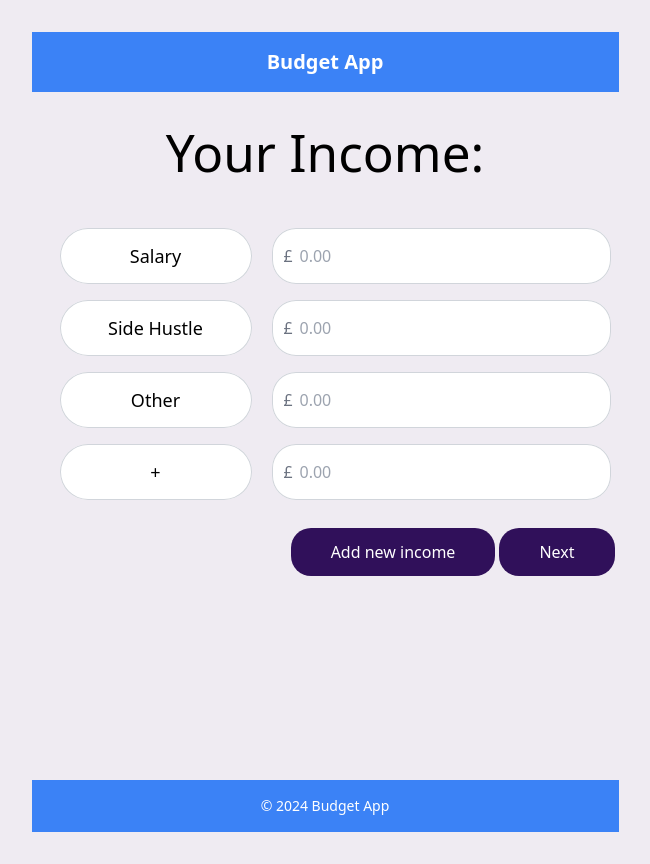
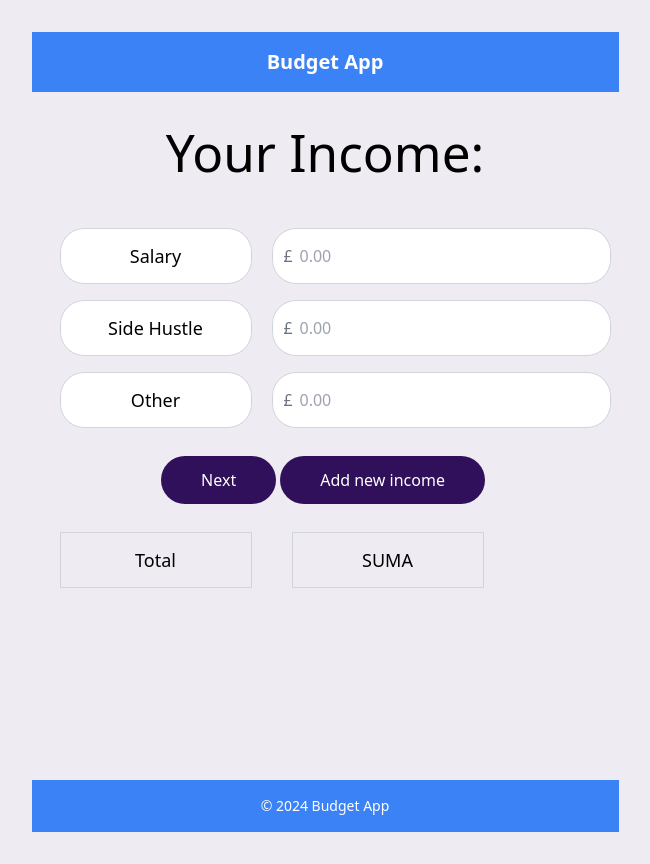
Before and after one commit to MrKatrish/insight_wallet, a React (Vite) app: page /income in a window 1280 px wide. Shown: the whole page, without its empty margins (315-965 px from the left). Built offline with nearby package versions, Linux system fonts and the light colour scheme.

Commit message:
added custom colors in tailwind.config, deletec Income.css file

```diff
--- a/src/components/FormButton.jsx
+++ b/src/components/FormButton.jsx
@@ -2,6 +2,6 @@ import React from "react";
 
 export default function FormButton({onClick, title}) {
     return (
-        <button className="button mr-1" onClick={onClick}>{title}</button>
+        <button className="button mr-1 my-5 rounded-3xl px-10 py-3 text-white bg-customPurple" onClick={onClick}>{title}</button>
     );
 }
--- a/src/components/UserInput.jsx
+++ b/src/components/UserInput.jsx
@@ -4,7 +4,7 @@ export default function UserInput({incomeTitle, value, handleChange}) {
     return (
         <>
         <div className="flex p-2 justify-start">
-            <label className="text-lg font-medium leading-10 px-10 py-2 mx-5 border-0 ring-1 ring-inset ring-gray-300 w-48 incomeTitle">{incomeTitle}</label>
+            <label className="text-lg font-medium leading-10 px-10 py-2 mx-5 border-0 ring-1 ring-inset ring-gray-300 w-48 bg-white rounded-3xl">{incomeTitle}</label>
             <div className="relative">
             <div className="absolute inset-y-0 left-0 flex items-center pl-3">
                 <span className="text-gray-500 sm:text-md">£</span>
--- a/src/pages/Income.jsx
+++ b/src/pages/Income.jsx
@@ -1,6 +1,5 @@
 import React, { useState } from 'react';
 import { useNavigate } from 'react-router-dom';
-import '../styles/Income.css';
 import UserInput from '../components/UserInput';
 import FormTitle from './FormTitle';
 import FormButton from '../components/FormButton';
@@ -44,11 +43,11 @@ function Income({ updateUserData }) {
 
   return (
     <>
+    <div>
       <FormTitle title='Your Income:' />
       <UserInput incomeTitle='Salary' value={income.salary} handleChange={handleChange}/>
-      <UserInput incomeTitle='Side Hustle' income={income.salary} handleChange={handleChange}/>
-      <UserInput incomeTitle='Other' income={income.salary} handleChange={handleChange}/>
-      <UserInput incomeTitle='+' income={income.salary} handleChange={handleChange}/>
+      <UserInput incomeTitle='Side Hustle' income={income.sideHustle} handleChange={handleChange}/>
+      <UserInput incomeTitle='Other' income={income.other} handleChange={handleChange}/>
 
       {income.additionalIncome && income.additionalIncome.map((item, index) => (
         <div key={index} className="flex p-2 justify-start">
@@ -56,10 +55,17 @@ function Income({ updateUserData }) {
         </div>
       ))}
 
-      <FormButton onClick={handleSubmit} title='Next' />
-      <FormButton onClick={handleAddIncome} title='Add new income' />
+      <div className='flex flex-row justify-center'>
+        <FormButton onClick={handleSubmit} title='Next' />
+        <FormButton onClick={handleAddIncome} title='Add new income' />
+      </div>
 
+    </div>
 
+      <div className='flex p-2'>
+            <label className="text-lg font-medium leading-10 px-10 py-2 mx-5 border-0 ring-1 ring-inset ring-gray-300 w-48 incomeTitle">Total</label>
+            <label className="text-lg font-medium leading-10 px-10 py-2 mx-5 border-0 ring-1 ring-inset ring-gray-300 w-48 incomeTitle">SUMA</label>
+      </div>
     </>
   );
 }
--- a/src/styles/Income.css
+++ /dev/null
@@ -1,17 +0,0 @@
-.incomeTitle {
-    background-color: white;
-    border-radius: 30px;
-}
-
-.greyedArea {
-    background-color: var(--grey);
-}
-
-.button {
-    margin-top: 20px;
-    background-color: var(--purple);
-    color: white;
-    padding: 12px 40px;
-    border-radius: 20px;
-    float: right;
-}
--- a/tailwind.config.js
+++ b/tailwind.config.js
@@ -5,7 +5,13 @@ export default {
     "./src/**/*.{js,ts,jsx,tsx}",
   ],
   theme: {
-    extend: {},
+    extend: {
+      colors: {
+        customPink: '#efebf2',
+        customGrey: '#d1cfd3',
+        customPurple: '#30105a',
+      }
+    },
   },
   plugins: [require('@tailwindcss/forms')],
 }
```
